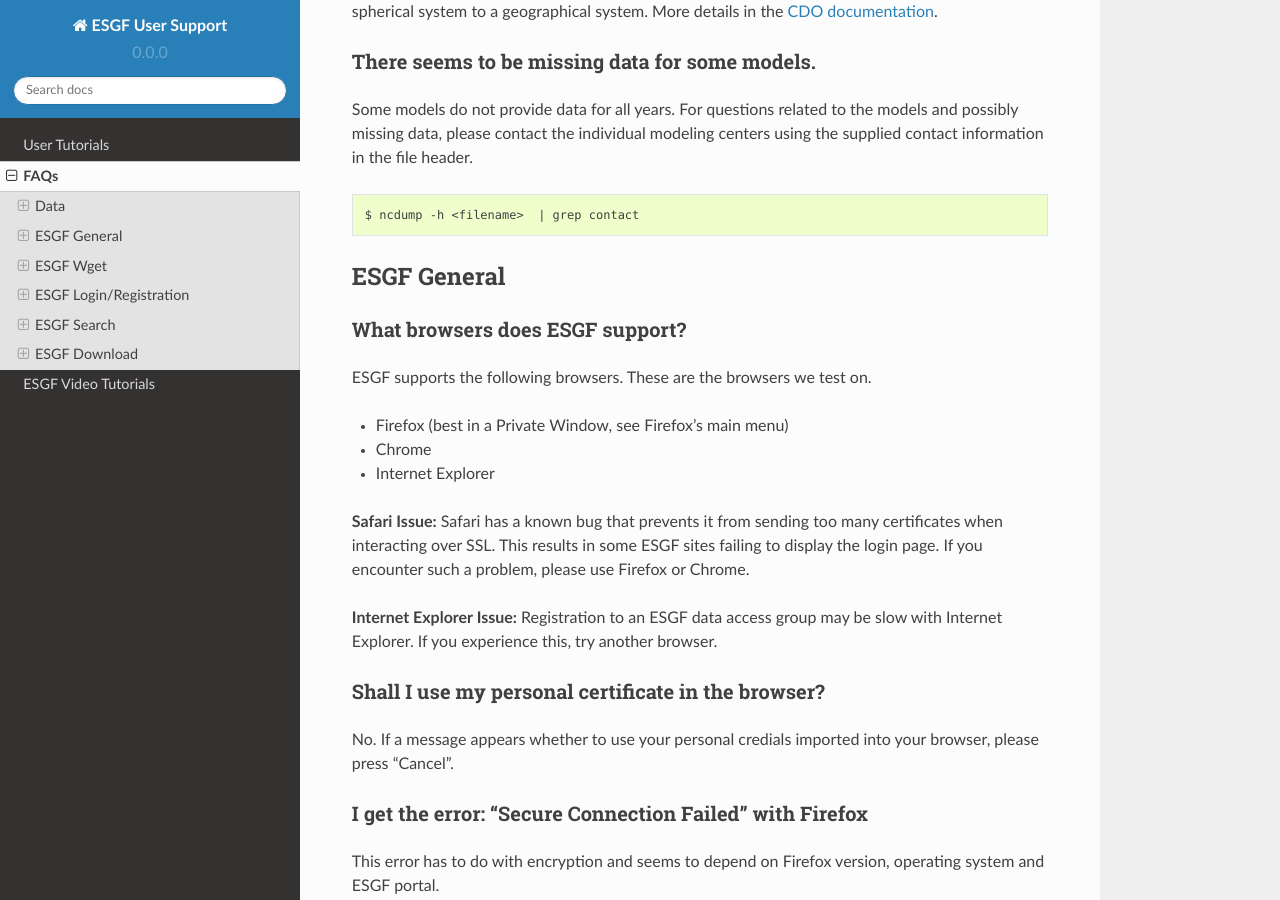
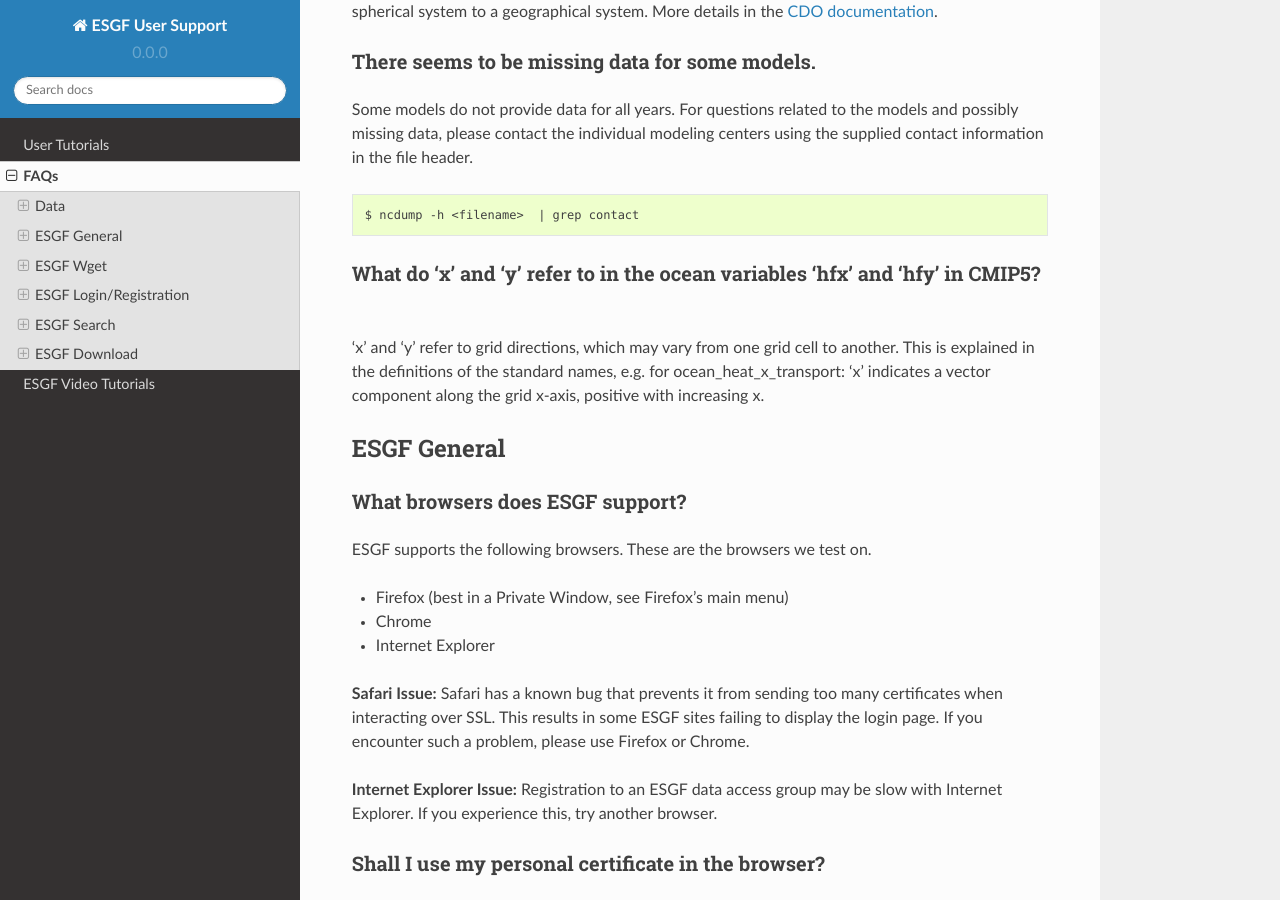
Before and after one commit to ESGF/esgf-user-support, a Sphinx documentation site: the page built from docs/faq.rst, in a window 1280 px wide and 900 px high, scrolled down 12150 px. Built offline with Sphinx 7.4.7 and the Read the Docs theme 2.0.0, drawn with Linux system fonts in a browser that asks for light colours.

Commit message:
added FAQ

```diff
--- a/docs/faq.rst
+++ b/docs/faq.rst
@@ -102,8 +102,6 @@
 + with netCDF4 in python: dataset_name.contact
 
 + in shell: ncdump -h dataset_name.nc  | grep contact
-
-
 
 Where are CORDEX regional climate models described?
 ---------------------------------------------------
@@ -559,6 +557,12 @@
 ::
 
     $ ncdump -h <filename>  | grep contact
+
+What do 'x' and 'y' refer to in the ocean variables 'hfx' and 'hfy' in CMIP5?
+-----------------------------------------------------------------------------
+'x' and 'y' refer to grid directions, which may vary from one grid cell to another.
+This is explained in the definitions of the standard names, e.g. for ocean_heat_x_transport: 'x' indicates a vector component along the grid x-axis,
+positive with increasing x.
 
 
 ESGF General
```
